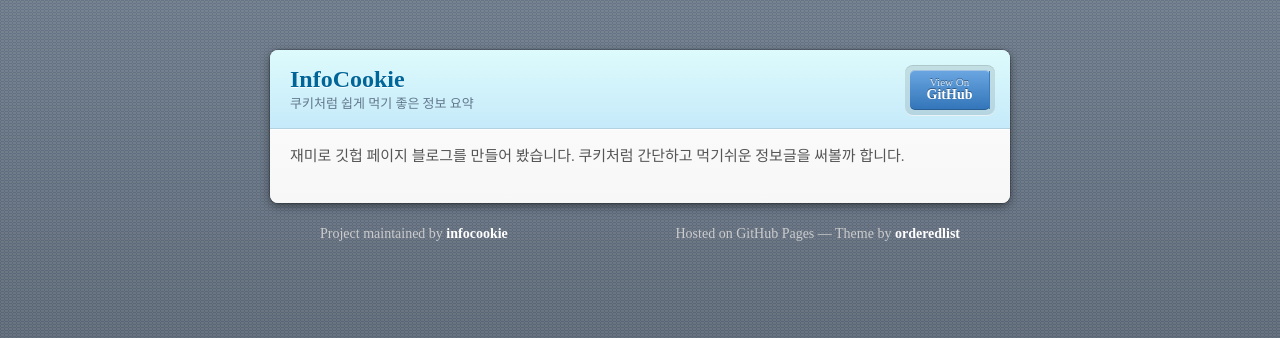
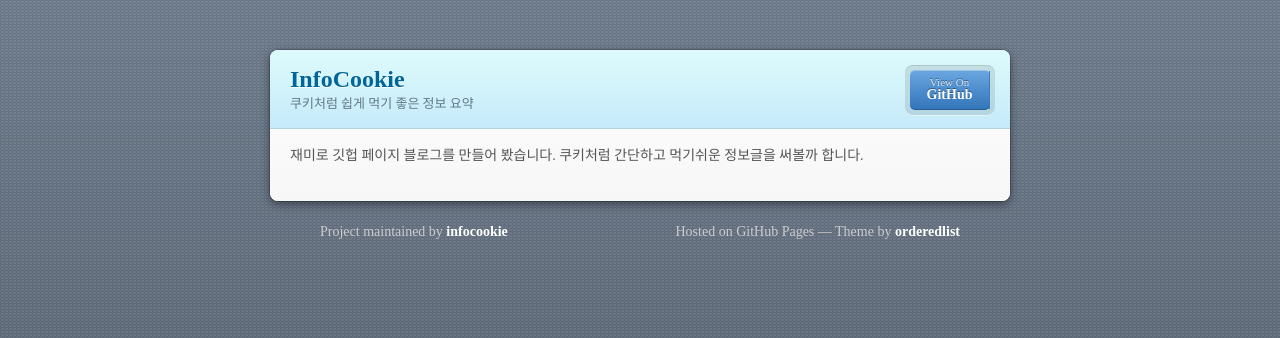
Before and after one commit to infocookie/Infocookie, a Jekyll site: the page built from index.md, in a window 1280 px wide. Shown: the top 338 px of the page. Built offline with Jekyll 4.4.1, drawn with Linux system fonts in a browser that asks for light colours; some web fonts are replaced.

Commit message:
Update style.scss

```diff
--- a/assets/css/style.scss
+++ b/assets/css/style.scss
@@ -5,6 +5,11 @@
 @import url('https://cdn.jsdelivr.net/gh/orioncactus/pretendard/dist/web/static/pretendard-dynamic-subset.css');
 body {
   font-family: 'pretendard', serif;
-  font-size : 14px;
 
 }
+
+p
+{
+  font-size : 14px;
+  font-weight: 200;
+}
```
